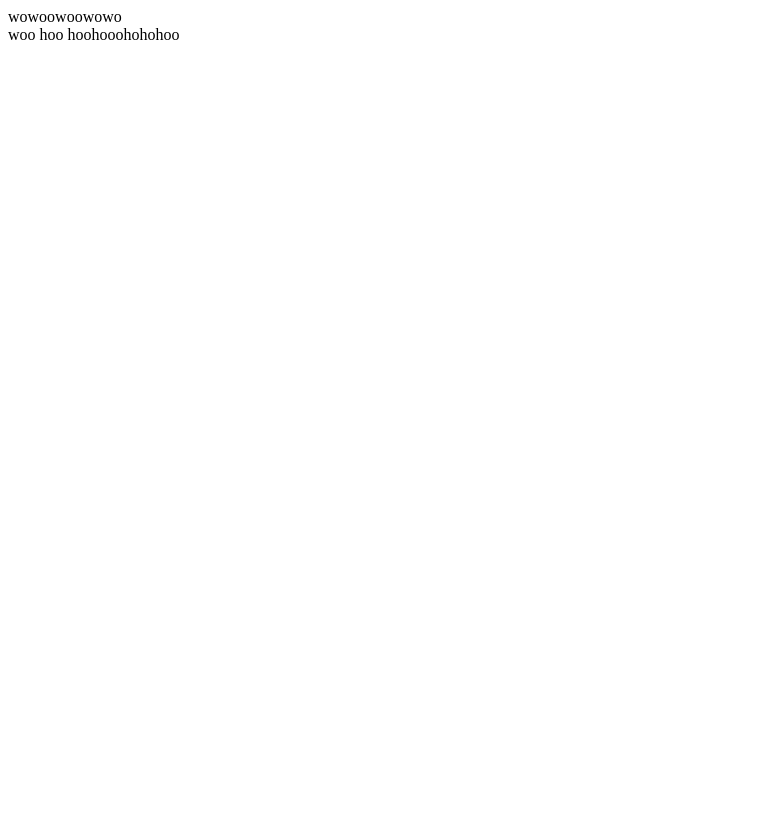
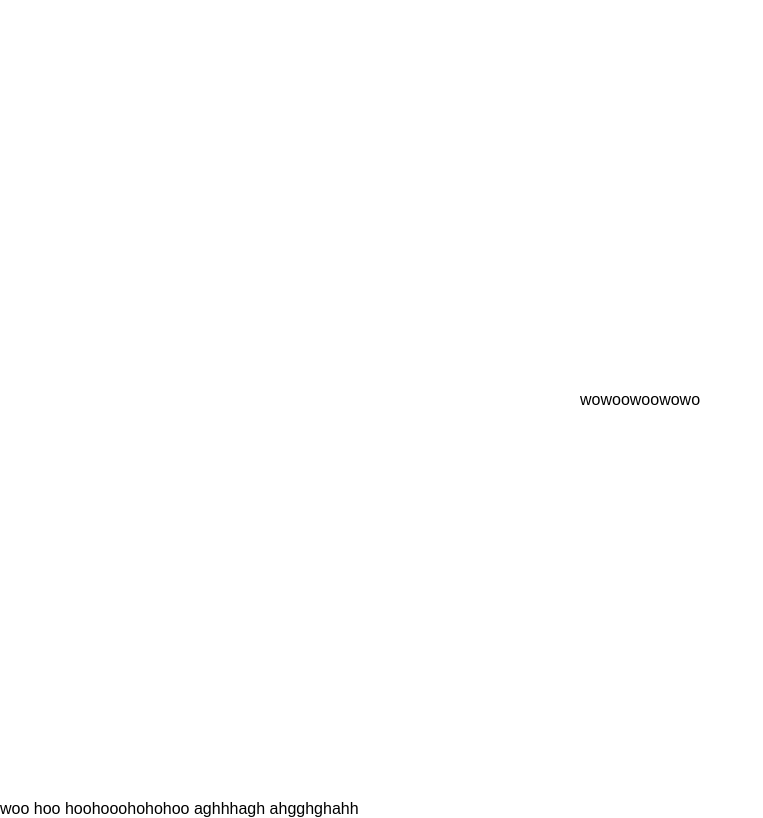
Before and after one commit to kevpoole/test-repo, a plain HTML site: page index.html in a window 1280 px wide. Shown: the whole page, without its empty margins (0-763 px from the left). Drawn offline with Linux system fonts and the light colour scheme.

Commit message:
another-test

```diff
--- a/app.js
+++ b/app.js
@@ -1 +1,2 @@
 const wow = document.querySelector('.wow')
+wow.addEventListener('click', () => console.log('baaa'))
--- a/index.html
+++ b/index.html
@@ -5,9 +5,12 @@
     <meta http-equiv="X-UA-Compatible" content="IE=edge">
     <meta name="viewport" content="width=device-width, initial-scale=1.0">
     <title>yay wowow wow</title>
+    <link rel="stylesheet" href="style.css">
+    <script src="app.js" defer></script>
 </head>
 <body>
     <div class="wow">wowoowoowowo</div>
     woo hoo hoohooohohohoo
+    aghhhagh ahgghghahh
 </body>
 </html>
--- a/style.css
+++ b/style.css
@@ -4,3 +4,15 @@
     box-sizing: border-box;
     font-family: sans-serif;
 }
+body{
+    display: flex;
+    flex-direction: column;
+}
+
+
+.wow{
+    display: grid;
+    place-items: center;
+    min-height: 100vh;
+    cursor: pointer;
+}
```
